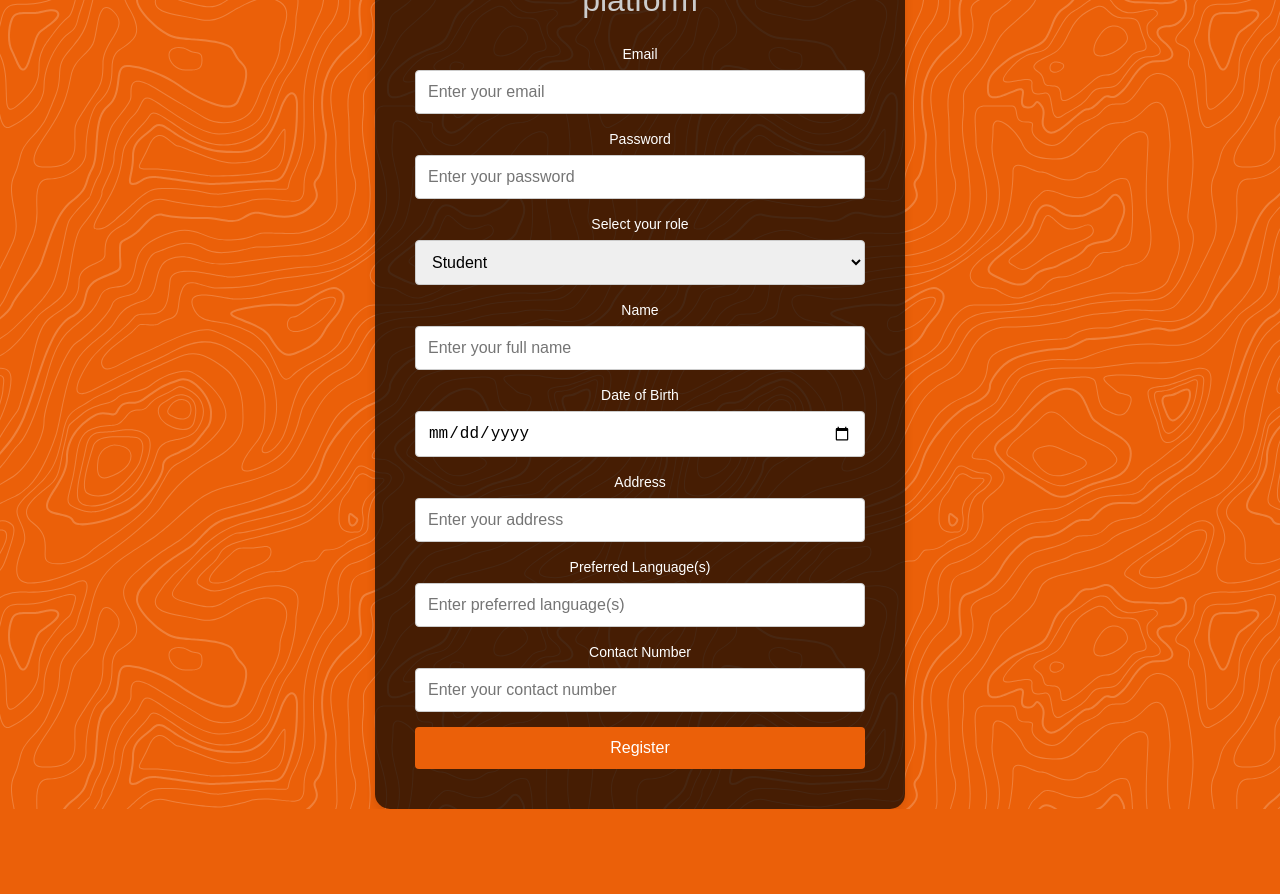
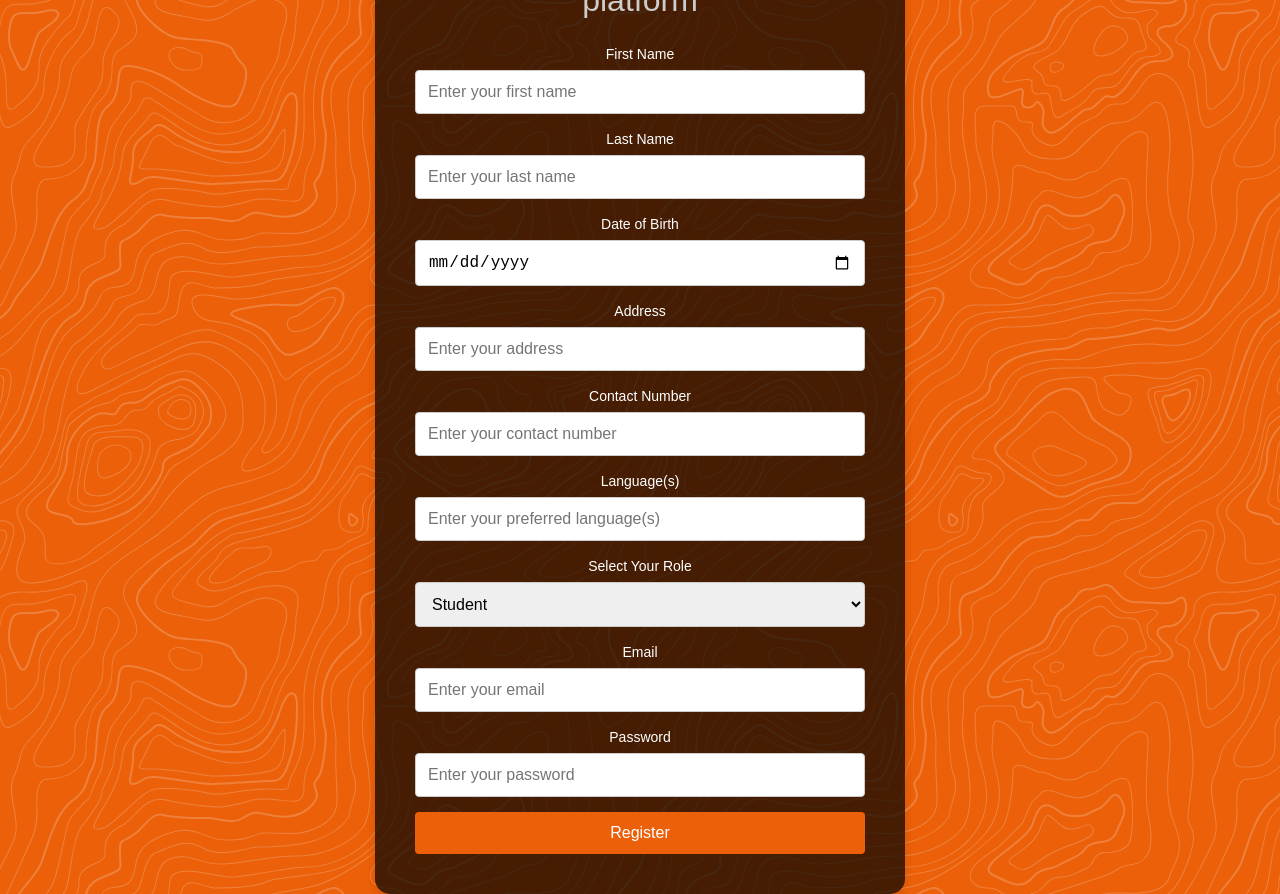
Before and after one commit to Lukearmstrong2201/SnowPro_connect, a React (Vite) app: page /register in a window 1280 px wide. Shown: the part 440-1334 px from the top of the page. Before the commit the page ends 1249 px from the top, so only its background shows below. Built offline with nearby package versions, Linux system fonts and the light colour scheme.

Commit message:
edit code in register form to match database schema

```diff
--- a/src/pages/Register.jsx
+++ b/src/pages/Register.jsx
@@ -8,23 +8,19 @@ export default function Register() {
   const [email, setEmail] = useState("");
   const [password, setPassword] = useState("");
   const [role, setRole] = useState("student");
+  const [firstName, setFirstName] = useState("");
+  const [lastName, setLastName] = useState("");
+  const [contact, setContact] = useState("");
+  const [address, setAddress] = useState("");
+  const [dateOfBirth, setDateOfBirth] = useState("");
+  const [language, setLanguage] = useState("");
 
   // Instructor-specific fields
-  const [instructorName, setInstructorName] = useState("");
-  const [instructorContact, setInstructorContact] = useState("");
+  const [experience, setExperience] = useState("");
   const [certificateBody, setCertificateBody] = useState("");
   const [qualificationLevel, setQualificationLevel] = useState("");
-  const [address, setAddress] = useState("");
-  const [dateOfBirth, setDateOfBirth] = useState("");
-  const [experience, setExperience] = useState("");
-  const [language, setLanguage] = useState("");
 
   // Student-specific fields
-  const [studentName, setStudentName] = useState("");
-  const [studentDob, setStudentDob] = useState("");
-  const [studentAddress, setStudentAddress] = useState("");
-  const [studentLanguage, setStudentLanguage] = useState("");
-  const [studentContact, setStudentContact] = useState("");
 
   const navigate = useNavigate();
 
@@ -32,31 +28,25 @@ export default function Register() {
     e.preventDefault();
 
     const registrationData = {
+      firstName,
+      lastName,
       email,
       password,
       role,
+      contact,
+      address,
+      dateOfBirth,
+      language,
       ...(role === "instructor" && {
-        name: instructorName,
-        contactNumber: instructorContact,
         certificateBody,
         qualificationLevel,
-        address,
-        dateOfBirth,
         experience,
-        language,
-      }),
-      ...(role === "student" && {
-        name: studentName,
-        dob: studentDob,
-        address: studentAddress,
-        language: studentLanguage,
-        contactNumber: studentContact,
       }),
     };
 
     console.log("Registering:", registrationData);
+    // TODO: Implement API request for registration
 
-    // Handle API registration logic (TO COMPLETE)
     navigate("/dashboard");
   };
 
@@ -67,59 +57,66 @@ export default function Register() {
         <p className="form-description">
           Register as a Student or Instructor to access the platform
         </p>
+
         <form onSubmit={handleRegister}>
+          {/* Common Fields (Shown for Both Students & Instructors) */}
           <InputField
-            id="email"
-            label="Email"
-            type="email"
-            value={email}
-            onChange={(e) => setEmail(e.target.value)}
+            id="firstName"
+            label="First Name"
+            value={firstName}
+            onChange={(e) => setFirstName(e.target.value)}
             required
-            placeholder="Enter your email"
+            placeholder="Enter your first name"
           />
 
           <InputField
-            id="password"
-            label="Password"
-            type="password"
-            value={password}
-            onChange={(e) => setPassword(e.target.value)}
+            id="lastName"
+            label="Last Name"
+            value={lastName}
+            onChange={(e) => setLastName(e.target.value)}
             required
-            placeholder="Enter your password"
+            placeholder="Enter your last name"
           />
 
-          <SelectField
-            id="role"
-            label="Select your role"
-            value={role}
-            onChange={(e) => setRole(e.target.value)}
-            options={[
-              { value: "student", label: "Student" },
-              { value: "instructor", label: "Instructor" },
-            ]}
+          <InputField
+            id="dateOfBirth"
+            label="Date of Birth"
+            type="date"
+            value={dateOfBirth}
+            onChange={(e) => setDateOfBirth(e.target.value)}
+            required
+          />
+
+          <InputField
+            id="address"
+            label="Address"
+            value={address}
+            onChange={(e) => setAddress(e.target.value)}
+            required
+            placeholder="Enter your address"
+          />
+
+          <InputField
+            id="contact"
+            label="Contact Number"
+            value={contact}
+            onChange={(e) => setContact(e.target.value)}
+            required
+            placeholder="Enter your contact number"
+          />
+
+          <InputField
+            id="language"
+            label="Language(s)"
+            value={language}
+            onChange={(e) => setLanguage(e.target.value)}
+            required
+            placeholder="Enter your preferred language(s)"
           />
 
           {/* Instructor-specific fields */}
           {role === "instructor" && (
             <>
-              <InputField
-                id="instructorName"
-                label="Full Name"
-                value={instructorName}
-                onChange={(e) => setInstructorName(e.target.value)}
-                required
-                placeholder="Enter your full name"
-              />
-
-              <InputField
-                id="instructorContact"
-                label="Contact Number"
-                value={instructorContact}
-                onChange={(e) => setInstructorContact(e.target.value)}
-                required
-                placeholder="Enter your contact number"
-              />
-
               <SelectField
                 id="certificateBody"
                 label="Certificate Body"
@@ -149,24 +146,6 @@ export default function Register() {
               />
 
               <InputField
-                id="address"
-                label="Address"
-                value={address}
-                onChange={(e) => setAddress(e.target.value)}
-                required
-                placeholder="Enter your address"
-              />
-
-              <InputField
-                id="dateOfBirth"
-                label="Date of Birth"
-                type="date"
-                value={dateOfBirth}
-                onChange={(e) => setDateOfBirth(e.target.value)}
-                required
-              />
-
-              <InputField
                 id="experience"
                 label="Years of Experience"
                 type="number"
@@ -175,67 +154,39 @@ export default function Register() {
                 required
                 placeholder="Enter years of experience"
               />
-
-              <InputField
-                id="language"
-                label="Language(s)"
-                value={language}
-                onChange={(e) => setLanguage(e.target.value)}
-                required
-                placeholder="Languages spoken"
-              />
             </>
           )}
 
-          {/* Student-specific fields */}
-          {role === "student" && (
-            <>
-              <InputField
-                id="studentName"
-                label="Name"
-                value={studentName}
-                onChange={(e) => setStudentName(e.target.value)}
-                required
-                placeholder="Enter your full name"
+          <SelectField
+            id="role"
+            label="Select Your Role"
+            value={role}
+            onChange={(e) => setRole(e.target.value)}
+            options={[
+              { value: "student", label: "Student" },
+              { value: "instructor", label: "Instructor" },
+            ]}
           />
 
           <InputField
-                id="studentDob"
-                label="Date of Birth"
-                type="date"
-                value={studentDob}
-                onChange={(e) => setStudentDob(e.target.value)}
+            id="email"
+            label="Email"
+            type="email"
+            value={email}
+            onChange={(e) => setEmail(e.target.value)}
             required
+            placeholder="Enter your email"
           />
 
           <InputField
-                id="studentAddress"
-                label="Address"
-                value={studentAddress}
-                onChange={(e) => setStudentAddress(e.target.value)}
+            id="password"
+            label="Password"
+            type="password"
+            value={password}
+            onChange={(e) => setPassword(e.target.value)}
             required
-                placeholder="Enter your address"
+            placeholder="Enter your password"
           />
-
-              <InputField
-                id="studentLanguage"
-                label="Preferred Language(s)"
-                value={studentLanguage}
-                onChange={(e) => setStudentLanguage(e.target.value)}
-                required
-                placeholder="Enter preferred language(s)"
-              />
-
-              <InputField
-                id="studentContact"
-                label="Contact Number"
-                value={studentContact}
-                onChange={(e) => setStudentContact(e.target.value)}
-                required
-                placeholder="Enter your contact number"
-              />
-            </>
-          )}
 
           <button type="submit" className="register-btn">
             Register
```
Lines whose indentation alone changed are shown as unchanged.
